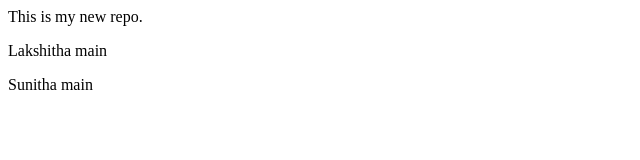
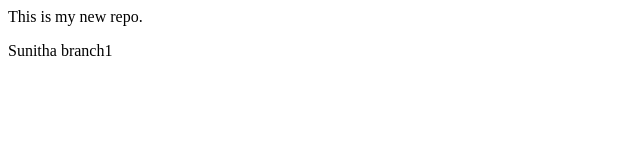
Before and after one commit to RAVADA-LAKSHITHA/localrepo, a plain HTML site: page index.html in a window 1280 px wide. Shown: the whole page, without its empty margins (0-640 px from the left). Drawn offline with Linux system fonts and the light colour scheme.

Commit message:
Added sunitha to branch1

```diff
--- a/index.html
+++ b/index.html
@@ -1,3 +1,2 @@
 <p>This is my new repo.</p>
-<p> Lakshitha main</p>
-<p> Sunitha main</p>
+<p> Sunitha branch1</p>
```
